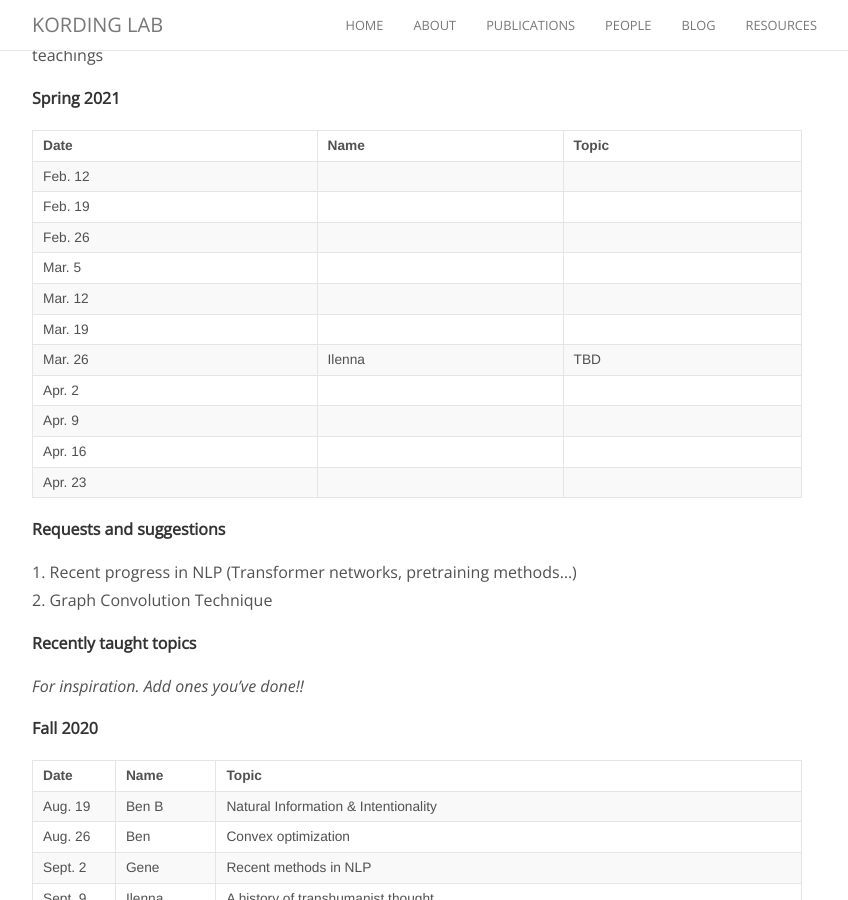
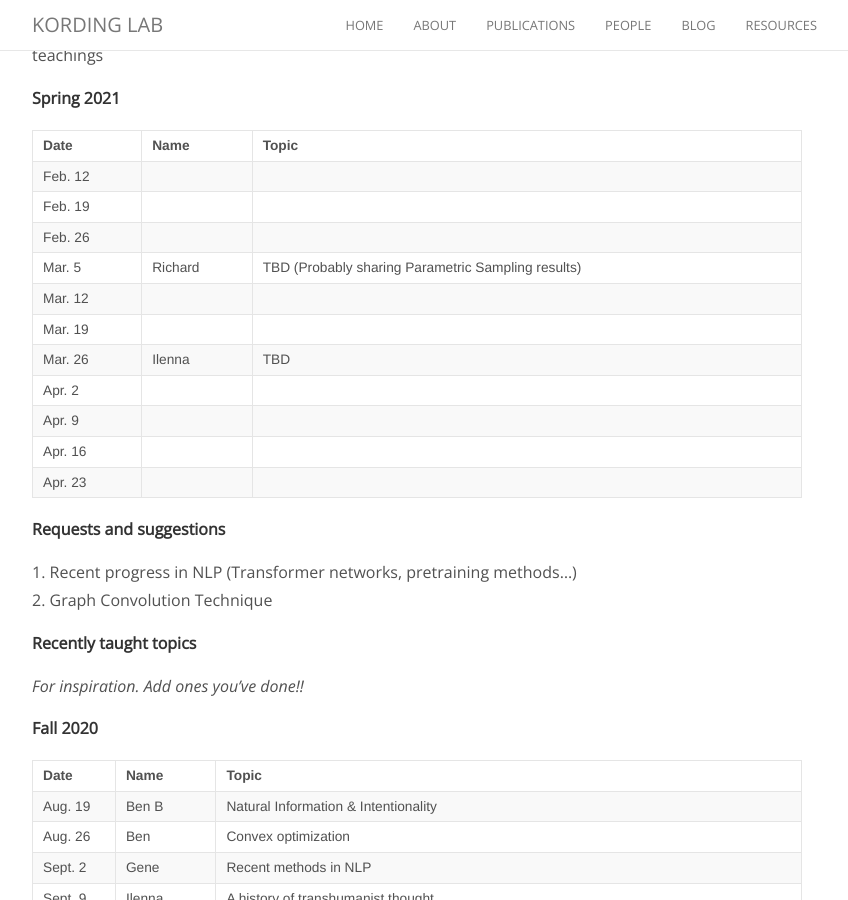
Before and after one commit to KordingLab/KordingLab.github.io, a Jekyll site: the page built from _posts/2018-08-29-upcoming-lab-teaching.md, in a window 1280 px wide and 900 px high, scrolled down 361 px. Shown: the whole window, without its empty margins (223-1071 px from the left). Built offline with Jekyll 4.4.1, drawn with Linux system fonts in a browser that asks for light colours; nearby versions of some CDN libraries; comment, search, counter and statistics services are not loaded.

Commit message:
added myself to lab teaching

```diff
--- a/_posts/2018-08-29-upcoming-lab-teaching.md
+++ b/_posts/2018-08-29-upcoming-lab-teaching.md
@@ -21,7 +21,7 @@ Get on the listserve for announcements: https://groups.google.com/forum/#!forum/
 | Feb. 12 | |  |
 | Feb. 19 |  |  |
 | Feb. 26 |  |  |
-| Mar. 5 |  |  |
+| Mar. 5 | Richard | TBD (Probably sharing Parametric Sampling results) |
 | Mar. 12 |  |  |
 | Mar. 19 |  |  |
 | Mar. 26 | Ilenna| TBD |
```
